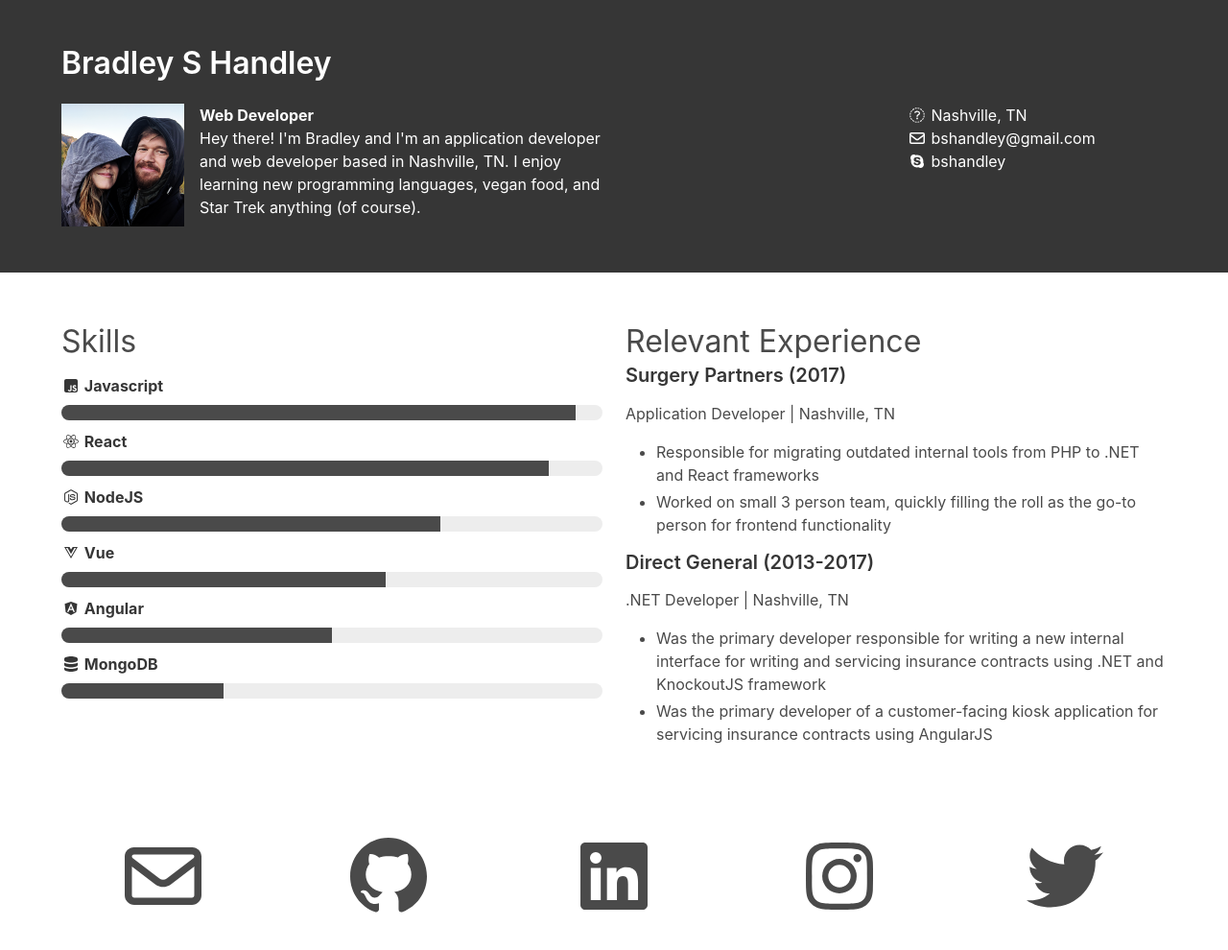
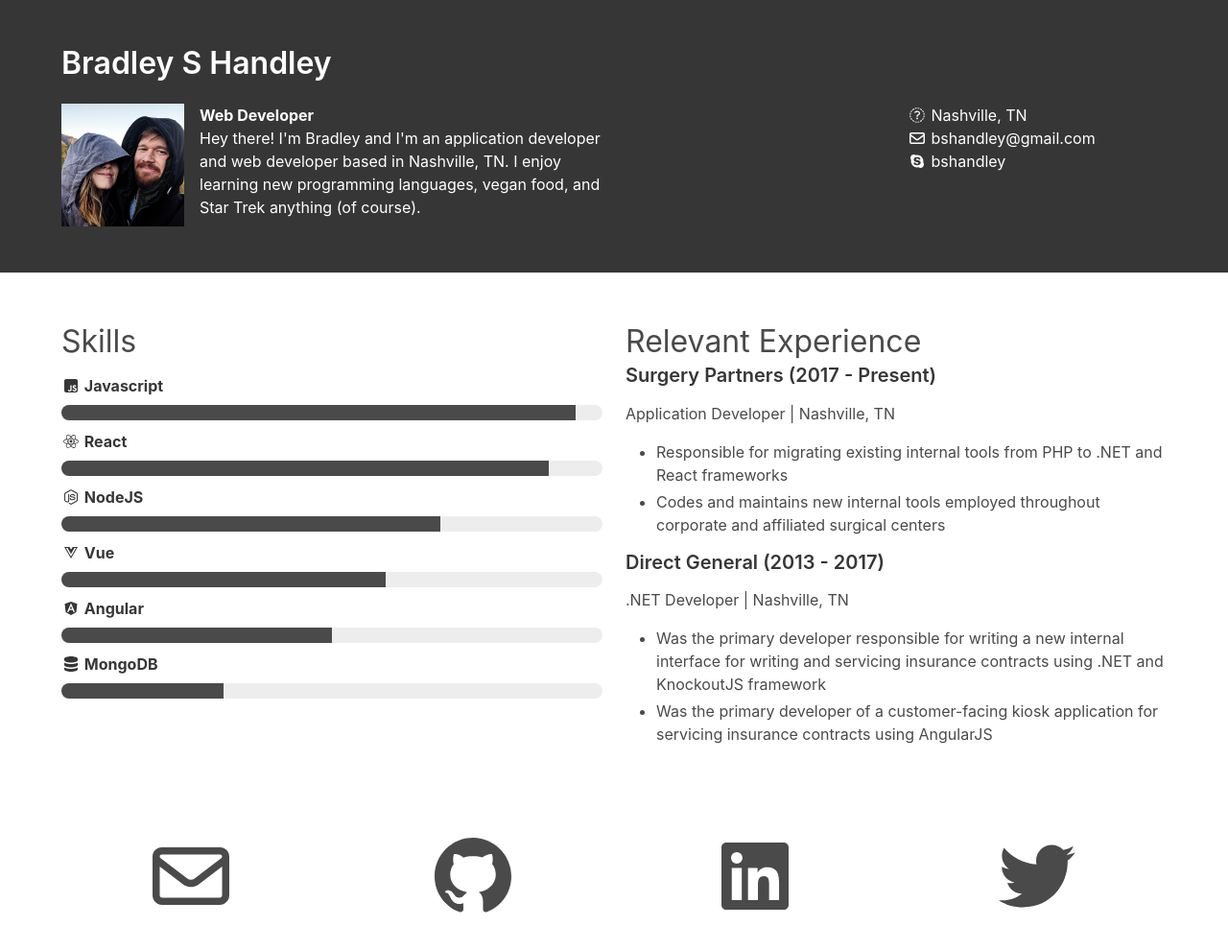
Before and after one commit to bshandley/Portfolio, a plain HTML site: page index.html in a window 1280 px wide. Shown: the whole page at 96% size. Drawn offline with nearby package versions, Linux system fonts and the light colour scheme.

Commit message:
Lanuage fixes and links for bottom footer area. Layout fixes.

```diff
--- a/css/main.css
+++ b/css/main.css
@@ -95,7 +95,12 @@ textarea {
    Author's custom styles
    ========================================================================== */
 
-
+a {
+    color: inherit !important
+}
+a:hover {
+    color: inherit !important
+}
 
 
 
--- a/index.html
+++ b/index.html
@@ -12,7 +12,7 @@
 
         <link rel="stylesheet" href="css/normalize.css">
         <link rel="stylesheet" href="css/main.css">
-        <link rel="stylesheet" href="https://cdnjs.cloudflare.com/ajax/libs/bulma/0.6.1/css/bulma.min.css">
+        <link rel="stylesheet" href="https://cdnjs.cloudflare.com/ajax/libs/bulma/0.6.2/css/bulma.min.css">
         <script src="js/vendor/modernizr-2.8.3.min.js"></script>
         <script src="js/fontawesome-all.min.js"></script>
     </head>
@@ -50,7 +50,7 @@
                         <div class="column is-offset-one-quarter">
                             <div>
                                 <div><i class="far fa-map-marker"></i> Nashville, TN</div>
-                                <div><a href=" href="mailto:bshandley@gmail.com"><i class="far fa-envelope"></i> bshandley@gmail.com</a></div>
+                                <div><a href="mailto:bshandley@gmail.com"><i class="far fa-envelope"></i> bshandley@gmail.com</a></div>
                                 <div><i class="fab fa-skype"></i> bshandley</div>
                             </div>
                         </div>
@@ -93,13 +93,13 @@
                         <div>
                             <h1 class="is-size-3">Relevant Experience</h1>
                             <div class="content">
-                                <h4>Surgery Partners (2017)</h4>
+                                <h4>Surgery Partners (2017 - Present)</h4>
                                 <p>Application Developer | Nashville, TN</p>
                                 <ul>
-                                    <li>Responsible for migrating outdated internal tools from PHP to .NET and React frameworks</li>
-                                    <li>Worked on small 3 person team, quickly filling the roll as the go-to person for frontend functionality</li>
+                                    <li>Responsible for migrating existing internal tools from PHP to .NET and React frameworks</li>
+                                    <li>Codes and maintains new internal tools employed throughout corporate and affiliated surgical centers</li>
                                 </ul>
-                                <h4>Direct General (2013-2017)</h4>
+                                <h4>Direct General (2013 - 2017)</h4>
                                 <p>.NET Developer | Nashville, TN</p>
                                 <ul>
                                     <li>Was the primary developer responsible for writing a new internal interface for writing and servicing
@@ -114,21 +114,18 @@
         </section>
         <section class="section">
             <div class="container">
-                <div class="columns">
-                    <div class="column has-text-centered">
-                        <i class="far fa-envelope fa-5x"></i>
+                <div class="columns is-multiline is-mobile">
+                    <div class="column is-half-mobile is-one-quarter-desktop has-text-centered">
+                        <a href="mailto:bshandley@gmail.com"><i class="far fa-envelope fa-5x"></i></a>
                     </div>
-                    <div class="column has-text-centered">
-                        <i class="fab fa-github fa-5x"></i>
+                    <div class="column is-half-mobile is-one-quarter-desktop has-text-centered">
+                        <a href="https://github.com/bshandley" target="_blank"><i class="fab fa-github fa-5x"></i></a>
                     </div>
-                    <div class="column has-text-centered">
-                        <i class="fab fa-linkedin fa-5x"></i>
+                    <div class="column is-half-mobile is-one-quarter-desktop has-text-centered">
+                        <a href="www.linkedin.com/in/bshandley" target="_blank"><i class="fab fa-linkedin fa-5x"></i></a>
                     </div>
-                    <div class="column has-text-centered">
-                        <i class="fab fa-instagram fa-5x"></i>
-                    </div>
-                    <div class="column has-text-centered">
-                        <i class="fab fa-twitter fa-5x"></i>
+                    <div class="column is-half-mobile is-one-quarter-desktop has-text-centered">
+                        <a href="https://twitter.com/handleyio" target="_blank"><i class="fab fa-twitter fa-5x"></i></a>
                     </div>
                 </div>
             </div>
```
